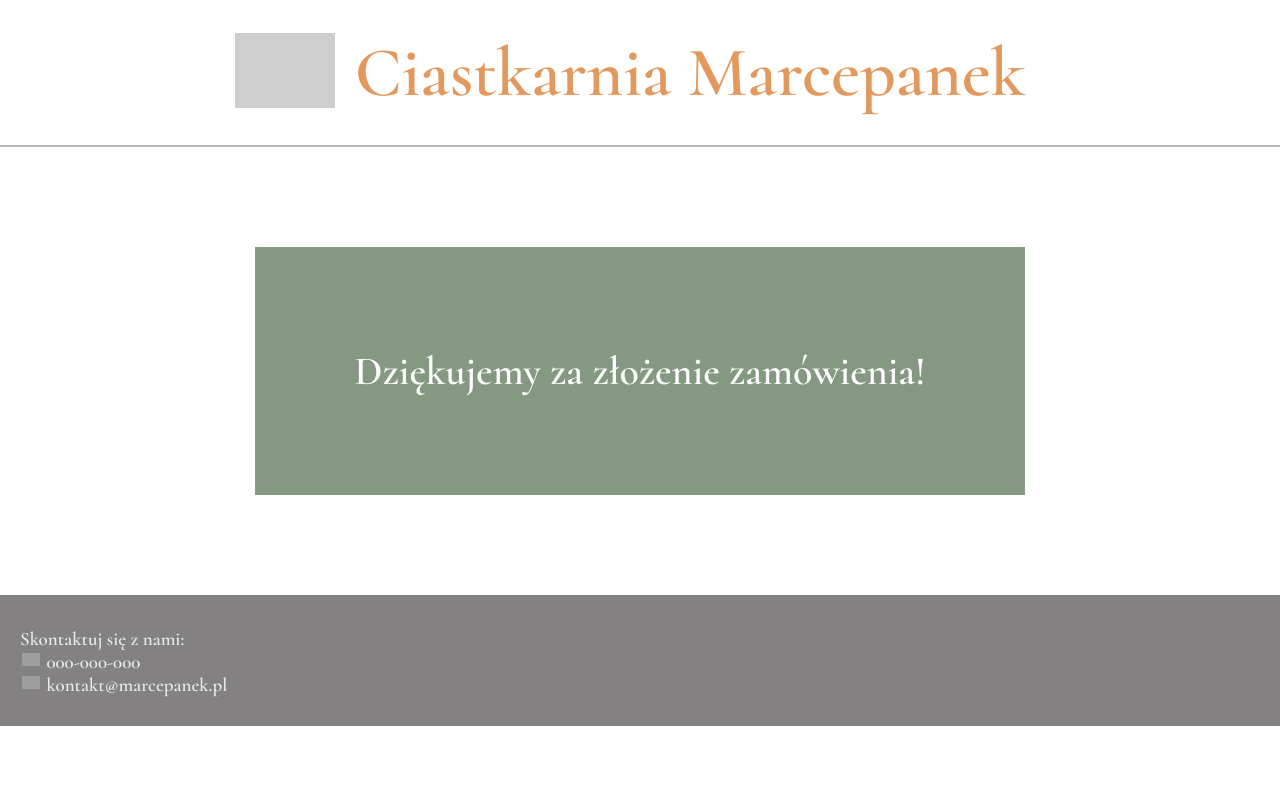
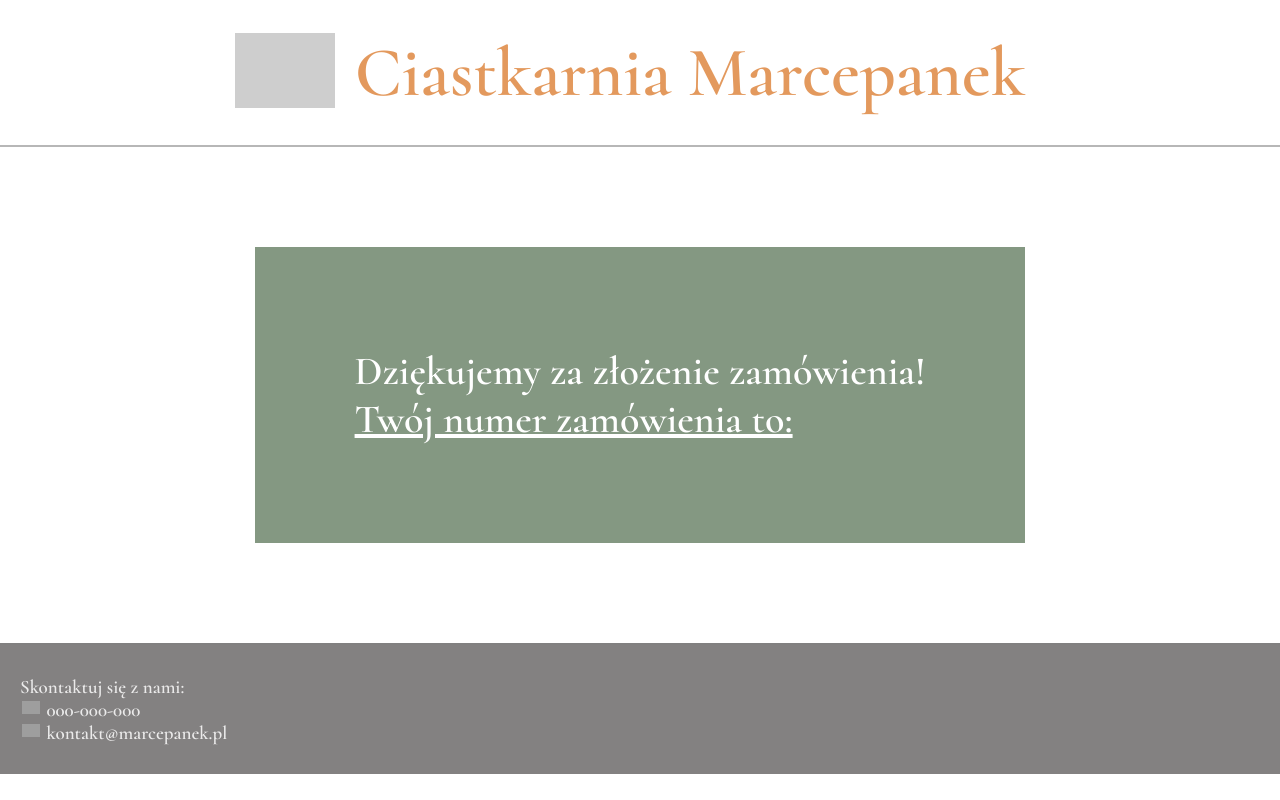
Before and after one commit to agnzur/cake-shop, a React (Create React App) app: page /confirmation in a window 1280 px wide. Built offline with nearby package versions, Linux system fonts and the light colour scheme; grey boxes are pictures that could not be loaded.

Commit message:
order number added

```diff
--- a/src/components/orderConfirmation/OrderConfirmation.js
+++ b/src/components/orderConfirmation/OrderConfirmation.js
@@ -1,7 +1,15 @@
 export const OrderConfirmation = () => {
+  const queryString = window.location.search;
+  console.log(queryString);
+  const url = new URLSearchParams(queryString);
+  const orderNumber = url.get("orderNumber");
+
   return (
     <div className="heading-container">
-      <div id="confirmation-heading">Dziękujemy za złożenie zamówienia! </div>
+      <div id="confirmation-heading">
+        Dziękujemy za złożenie zamówienia!
+        <div id="order-number">Twój numer zamówienia to: {orderNumber}</div>
+      </div>
     </div>
   );
 };
--- a/src/components/orderConfirmation/orderConfirmation.css
+++ b/src/components/orderConfirmation/orderConfirmation.css
@@ -10,5 +10,8 @@
   color: white;
   font-size: 40px;
   padding: 100px;
-  align-items: center;
 }
+
+#order-number {
+  text-decoration: underline;
+}
--- /dev/null
+++ b/src/components/summary/Api.js
@@ -0,0 +1,18 @@
+export async function placeOrderDetails(
+  name,
+  lastName,
+  email,
+  orderDate,
+  order
+) {
+  console.log("Dane klienta:");
+  console.log({
+    name: name,
+    lastName: lastName,
+    email: email,
+    orderDate: orderDate,
+  });
+  console.log("Szczegóły zamówienia:");
+  console.log(order);
+  return "ab120";
+}
--- a/src/components/summary/SubmitButton.js
+++ b/src/components/summary/SubmitButton.js
@@ -1,6 +1,9 @@
-import { Link } from "react-router-dom";
+import { useNavigate } from "react-router-dom";
+import { placeOrderDetails } from "./Api";
 
-export const SubmitButton = ({ name, lastName, email, orderDate }) => {
+export const SubmitButton = ({ name, lastName, email, orderDate, order }) => {
+  const navigate = useNavigate();
+
   const isButtonDisabled = () => {
     const numRegex = new RegExp("[0-9]");
     const charactersRegex = new RegExp("^[A-Za-zżźćńółęąśŻŹĆĄŚĘŁÓŃ]+$");
@@ -15,17 +18,28 @@ export const SubmitButton = ({ name, lastName, email, orderDate }) => {
     if (orderDate < new Date()) return true;
   };
 
+  const onSubmitClicked = async () => {
+    const orderNumber = await placeOrderDetails(
+      name,
+      lastName,
+      email,
+      orderDate,
+      order
+    );
+
+    navigate("/confirmation?orderNumber=" + orderNumber);
+  };
+
   return (
     <div className="submit-button-container">
-      <Link to="/confirmation">
       <button
         id="submit-button"
         className={isButtonDisabled() ? "submit-disabled" : "submit-enabled"}
         disabled={isButtonDisabled()}
+        onClick={onSubmitClicked}
       >
         Potwierdź
       </button>
-      </Link>
     </div>
   );
 };
--- a/src/components/summary/Summary.js
+++ b/src/components/summary/Summary.js
@@ -8,8 +8,6 @@ const getTomorrowDate = () => {
   tomorrow.setDate(new Date().getDate() + 1);
   return tomorrow;
 };
-
-function getOrderDetails() {}
 
 export const Summary = ({ order }) => {
   const [name, setName] = useState("");
@@ -60,6 +58,7 @@ export const Summary = ({ order }) => {
         lastName={lastName}
         email={email}
         orderDate={orderDate}
+        order={order}
       />
     </>
   );
```
Lines whose indentation alone changed are shown as unchanged.
